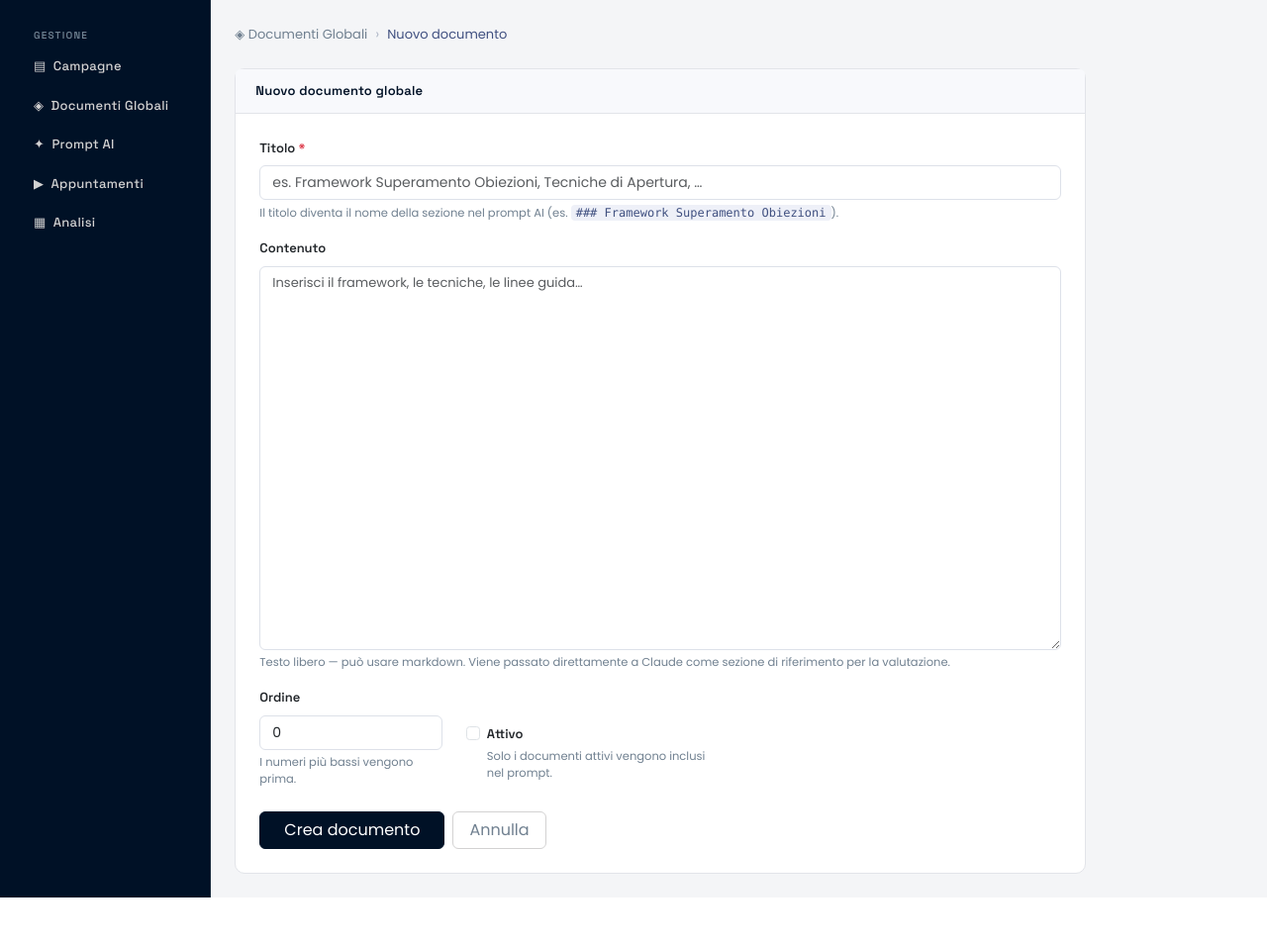
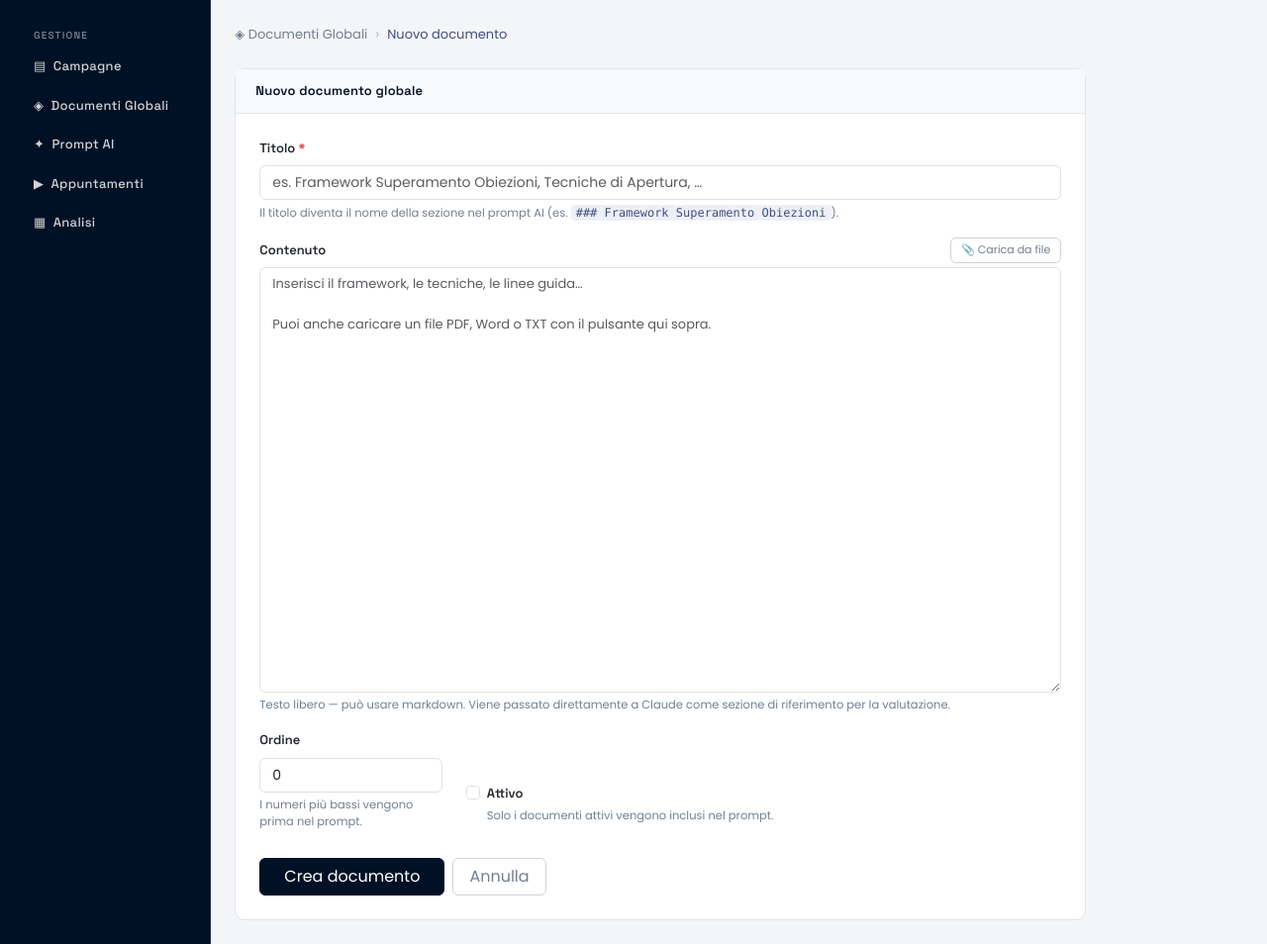
Before and after one commit to pierluigipontecorvo-bot/callcoach-ai, a FastAPI app: template templates/global_docs_form.html in a window 1280 px wide. Shown: the part 56-1010 px from the top of the page at 99% size. Before the commit the page ends 963 px from the top, so only its background shows below. Run offline with FastAPI, Linux system fonts and the light colour scheme; the template is opened without the code that fills it, so the values that code supplies are empty; parts of the project's set-up code (start-up, migrations or seed data) failed here and were passed over.

Commit message:
feat: add file upload (PDF/Word/TXT) to global documents form

```diff
--- a/templates/global_docs_form.html
+++ b/templates/global_docs_form.html
@@ -28,23 +28,34 @@
       </div>
 
       <div class="mb-3">
-        <label class="form-label fw-semibold">Contenuto</label>
-        <textarea name="content" class="form-control doc-field" rows="18"
-                  placeholder="Inserisci il framework, le tecniche, le linee guida…">{{ doc.content if doc else '' }}</textarea>
+        <div class="d-flex justify-content-between align-items-center mb-1">
+          <label class="form-label fw-semibold mb-0">Contenuto</label>
+          <div class="d-flex align-items-center gap-2">
+            <button type="button" class="btn btn-outline-secondary upload-btn"
+                    data-target="content"
+                    onclick="document.getElementById('file_content').click()">
+              📎 Carica da file
+            </button>
+            <input type="file" id="file_content" class="d-none"
+                   accept=".pdf,.doc,.docx,.txt"
+                   onchange="uploadToField(this, 'content')">
+          </div>
+        </div>
+        <textarea name="content" class="form-control doc-field" rows="20"
+                  placeholder="Inserisci il framework, le tecniche, le linee guida…&#10;&#10;Puoi anche caricare un file PDF, Word o TXT con il pulsante qui sopra.">{{ doc.content if doc else '' }}</textarea>
         <div class="form-text">
-          Testo libero — può usare markdown. Viene passato direttamente a Claude come
-          sezione di riferimento per la valutazione.
+          Testo libero — può usare markdown. Viene passato direttamente a Claude come sezione di riferimento per la valutazione.
         </div>
       </div>
 
-      <div class="row mb-3">
+      <div class="row mb-4">
         <div class="col-sm-3">
           <label class="form-label fw-semibold">Ordine</label>
           <input type="number" name="sort_order" class="form-control"
                  value="{{ doc.sort_order if doc else 0 }}" min="0">
-          <div class="form-text">I numeri più bassi vengono prima.</div>
+          <div class="form-text">I numeri più bassi vengono prima nel prompt.</div>
         </div>
-        <div class="col-sm-4 d-flex align-items-end pb-1">
+        <div class="col-sm-5 d-flex align-items-end pb-1">
           <div class="form-check">
             <input class="form-check-input" type="checkbox" name="is_active" id="is_active"
                    {% if (doc is none) or doc.is_active %}checked{% endif %}>
@@ -56,7 +67,7 @@
         </div>
       </div>
 
-      <div class="d-flex gap-2 pt-2">
+      <div class="d-flex gap-2 pt-1">
         <button type="submit" class="btn btn-dark px-4">
           {% if doc %}Salva modifiche{% else %}Crea documento{% endif %}
         </button>
@@ -66,4 +77,62 @@
     </form>
   </div>
 </div>
+
+{# ── Upload toast ── #}
+<div class="position-fixed bottom-0 end-0 p-3" style="z-index:1100;">
+  <div id="uploadToast" class="toast align-items-center border-0" role="alert">
+    <div class="d-flex">
+      <div class="toast-body fw-semibold" id="uploadToastMsg" style="font-size:13px;"></div>
+      <button type="button" class="btn-close me-2 m-auto" data-bs-dismiss="toast"></button>
+    </div>
+  </div>
+</div>
 {% endblock %}
+
+{% block scripts %}
+<style>
+  .upload-btn { font-size: 11px; padding: 3px 10px; line-height: 1.6; white-space: nowrap; }
+</style>
+<script>
+async function uploadToField(inputEl, fieldName) {
+  const file = inputEl.files[0];
+  if (!file) return;
+
+  const btn = document.querySelector(`.upload-btn[data-target="${fieldName}"]`);
+  const originalHtml = btn.innerHTML;
+  btn.innerHTML = '⏳ Estrazione…';
+  btn.disabled = true;
+
+  const formData = new FormData();
+  formData.append('file', file);
+
+  try {
+    const res = await fetch('/admin/ui/upload-extract', { method: 'POST', body: formData });
+    const data = await res.json();
+
+    if (data.error) {
+      showToast('❌ ' + data.error, 'danger');
+      btn.innerHTML = originalHtml;
+    } else {
+      document.querySelector(`textarea[name="${fieldName}"]`).value = data.text;
+      const chars = data.chars.toLocaleString('it-IT');
+      btn.innerHTML = '✓ ' + data.filename.replace(/^(.{22}).*(\..{1,4})$/, '$1…$2');
+      showToast('✅ Caricato: ' + data.filename + ' (' + chars + ' car.)', 'success');
+    }
+  } catch (_) {
+    showToast('❌ Errore di rete. Riprova.', 'danger');
+    btn.innerHTML = originalHtml;
+  } finally {
+    btn.disabled = false;
+    inputEl.value = '';
+  }
+}
+
+function showToast(msg, type) {
+  const el = document.getElementById('uploadToast');
+  document.getElementById('uploadToastMsg').textContent = msg;
+  el.className = 'toast align-items-center border-0 text-bg-' + type;
+  bootstrap.Toast.getOrCreateInstance(el, { delay: 4500 }).show();
+}
+</script>
+{% endblock %}
```
